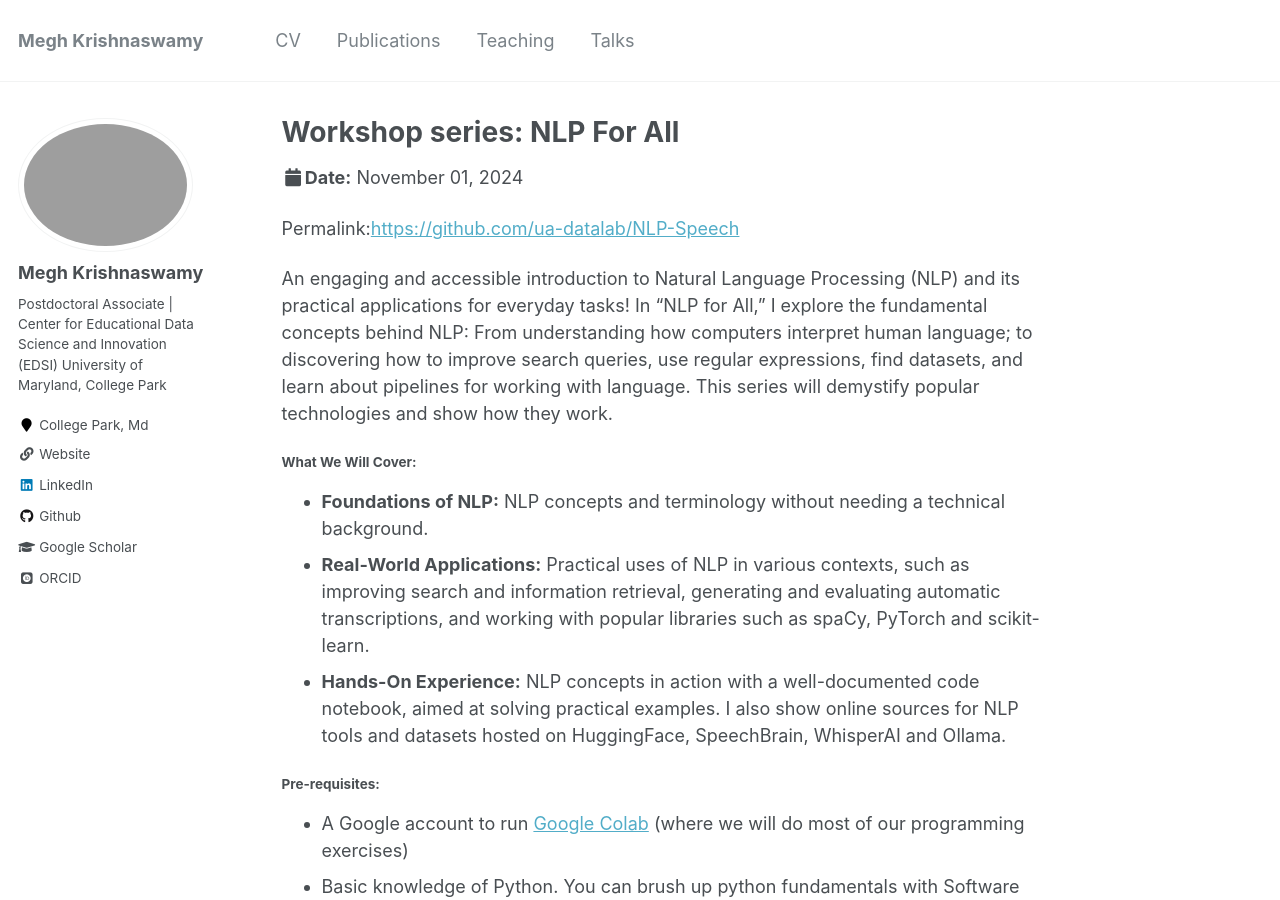
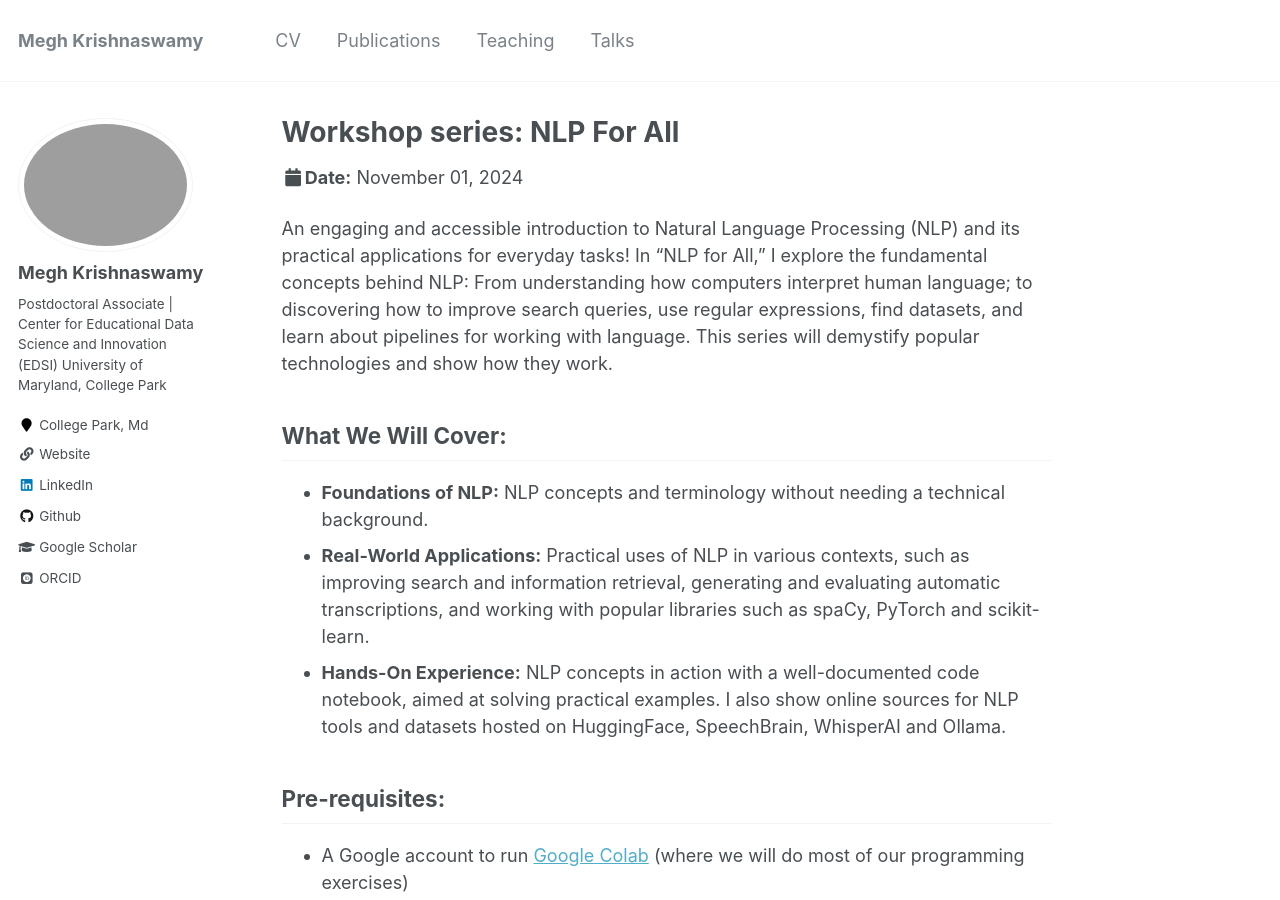
Before and after one commit to meghavarshini/meghavarshini.github.io, a Jekyll site: the page built from _talks/2024-Fall-NLP4All.md, in a window 1280 px wide and 900 px high. Built offline with Jekyll 4.4.1, drawn with Linux system fonts in a browser that asks for light colours; some web fonts are replaced; some of the changed text lies outside the part shown.

Commit message:
updated links, minor edits

```diff
--- a/_talks/2024-Fall-NLP4All.md
+++ b/_talks/2024-Fall-NLP4All.md
@@ -8,22 +8,20 @@ date: September-November, 2024
 location: "Tucson, Arizona"
 ---
 
-Permalink:[https://github.com/ua-datalab/NLP-Speech](https://github.com/ua-datalab/NLP-Speech)
-
 An engaging and accessible introduction to Natural Language Processing (NLP) and its practical applications for everyday tasks! In "NLP for All," I  explore the fundamental concepts behind NLP: From understanding how computers interpret human language; to discovering how to improve search queries, use regular expressions, find datasets, and learn about pipelines for working with language. This series will demystify popular technologies and show how they work.
 
-#### What We Will Cover:
+## What We Will Cover:
 
 - **Foundations of NLP:** NLP concepts and terminology without needing a technical background.
 - **Real-World Applications:** Practical uses of NLP in various contexts, such as improving search and information retrieval, generating and evaluating automatic transcriptions, and working with popular libraries such as spaCy, PyTorch and scikit-learn.
 - **Hands-On Experience:** NLP concepts in action with a well-documented code notebook, aimed at solving practical examples. I also show online sources for NLP tools and datasets hosted on HuggingFace, SpeechBrain, WhisperAI and Ollama.
 
-#### Pre-requisites:
+## Pre-requisites:
 
 - A Google account to run [Google Colab](http://colab.research.google.com/) (where we will do most of our programming exercises)
 - Basic knowledge of Python. You can brush up python fundamentals with Software Carpentry's [Introduction to Python (section 1)](https://swcarpentry.github.io/python-novice-inflammation/01-intro.html)
 
-#### Calendar
+## Calendar
 
 | Date      | Title      | Topic Description     | Materials       |
 | ------------- | ------------- | -------------      | -------------      |
```
Also changed, not shown: other parts of _talks/2024-Fall-NLP4All.md (+2 -0 lines), _pages/cv.md (+2 -1 lines), _talks/2024-Spring-2023-Fall-Workshops.md (+2 -1 lines), _talks/2025-Spring-CLIP.md (+1 -2 lines).
